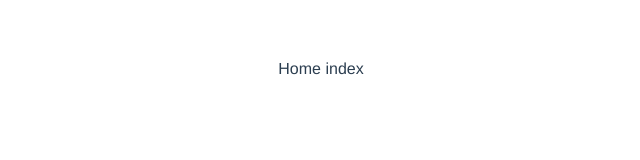
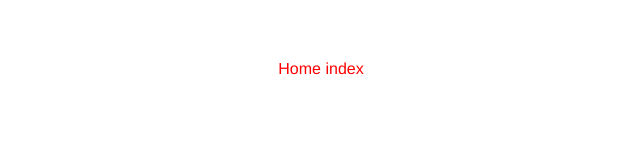
Before and after one commit to YWD/ywd-shop-admin, a Vue app: page / in a window 1280 px wide. Shown: the top 160 px of the page, without its empty margins (319-959 px from the left). Built offline with nearby package versions, Linux system fonts and the light colour scheme.

Commit message:
build: styles config

```diff
--- a/package.json
+++ b/package.json
@@ -30,6 +30,7 @@
     "eslint-plugin-vue": "^8.7.1",
     "husky": "^7.0.4",
     "lint-staged": "^12.4.0",
+    "sass": "^1.51.0",
     "typescript": "^4.5.4",
     "vite": "^2.9.5",
     "vite-plugin-eslint": "^1.6.0",
--- a/src/App.vue
+++ b/src/App.vue
@@ -1,7 +1,7 @@
 <script setup lang="ts">
 // This starter template is using Vue 3 <script setup> SFCs
 // Check out https://vuejs.org/api/sfc-script-setup.html#script-setup
-import useMainStore from './store/store_index'
+import useMainStore from '@/store/store_index'
 
 const mainStore = useMainStore()
 mainStore.count++
--- a/src/store/store_index.ts
+++ b/src/store/store_index.ts
@@ -1,5 +1,6 @@
 import { defineStore } from 'pinia'
 
+// todo template type infer
 const useMainStore = defineStore('main', {
   state: () => {
     return {
--- /dev/null
+++ b/src/styles/variables.scss
@@ -0,0 +1 @@
+$color: red
--- a/src/views/home/HomeIndex.vue
+++ b/src/views/home/HomeIndex.vue
@@ -1,5 +1,7 @@
 <template>
-  <div>Home index</div>
+  <div class="home-container">
+    Home index
+  </div>
 </template>
 
 <script lang='ts' setup>
@@ -7,5 +9,8 @@
 </script>
 
 <style lang='scss' scoped>
-
+//@import 'src/styles/variables'; vite.config.js css
+.home-container {
+  color: $color;
+}
 </style>
--- a/vite.config.ts
+++ b/vite.config.ts
@@ -2,6 +2,7 @@ import { defineConfig } from 'vite'
 import vue from '@vitejs/plugin-vue'
 import eslintPlugin from 'vite-plugin-eslint'
 import vueJsx from '@vitejs/plugin-vue-jsx'
+import * as path from 'path'
 
 // https://vitejs.dev/config/
 export default defineConfig({
@@ -11,5 +12,17 @@ export default defineConfig({
       cache: false
     }),
     vueJsx()
-  ]
+  ],
+  resolve: {
+    alias: {
+      '@': path.join(__dirname, 'src')
+    }
+  },
+  css: {
+    preprocessorOptions: {
+      scss: {
+        additionalData: '@import "@/styles/variables";'
+      }
+    }
+  }
 })
```
Also changed, not shown: tsconfig.json (+6 -1 lines), src/styles/common.scss (added), src/styles/index.scss (added), src/styles/mixin.scss (added), src/styles/transition.scss (added), 1 other file (tests, documents, lock files or other folders).
